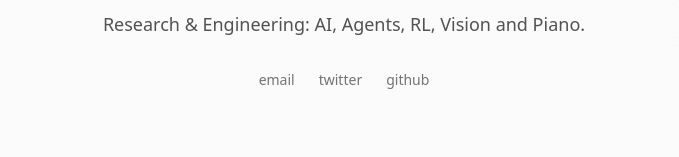
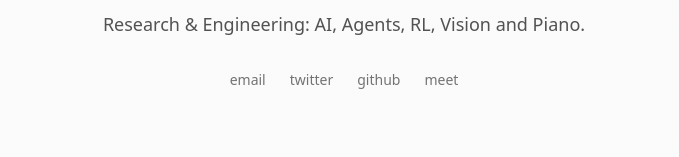
Before and after one commit to ayushb03/personal-website, a Next.js app: page / in a window 1280 px wide. Shown: the part 206-363 px from the top of the page, without its empty margins (296-975 px from the left). Built offline with nearby package versions, Linux system fonts and the light colour scheme.

Commit message:
🔧 update: add Calendly link for online meet-up on homepage
- Included a new link to schedule an online meet-up via Calendly for better user engagement.

```diff
--- a/src/app/page.tsx
+++ b/src/app/page.tsx
@@ -53,6 +53,14 @@ export default function Home() {
             className="text-neutral-500 hover:text-neutral-900 dark:hover:text-neutral-100 transition-colors"
           >
             github
+          </a>
+          <a
+            href="https://calendly.com/ayushbodade1/online-meet-up"
+            target="_blank"
+            rel="noopener noreferrer"
+            className="text-neutral-500 hover:text-neutral-900 dark:hover:text-neutral-100 transition-colors"
+          >
+            meet
           </a>
             </div>
           </div>
```
